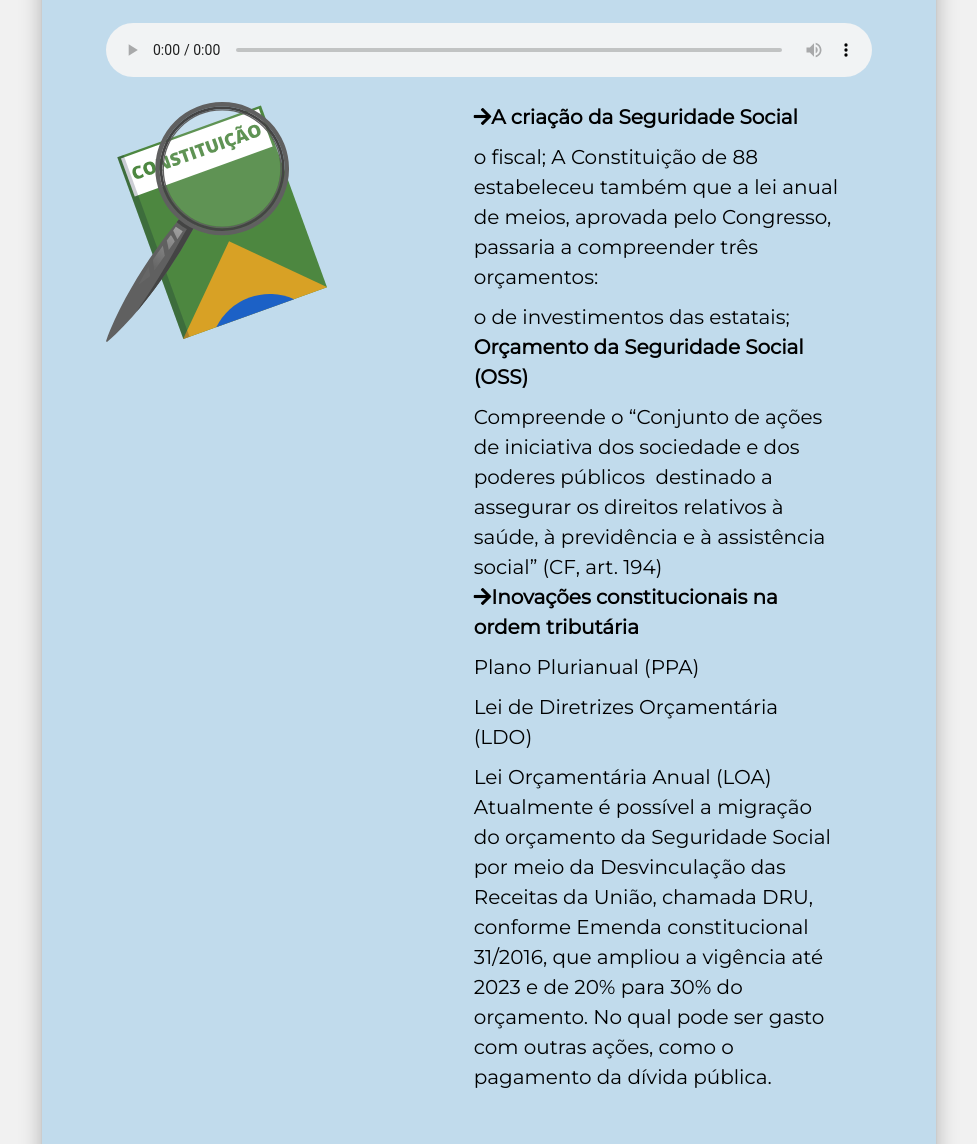
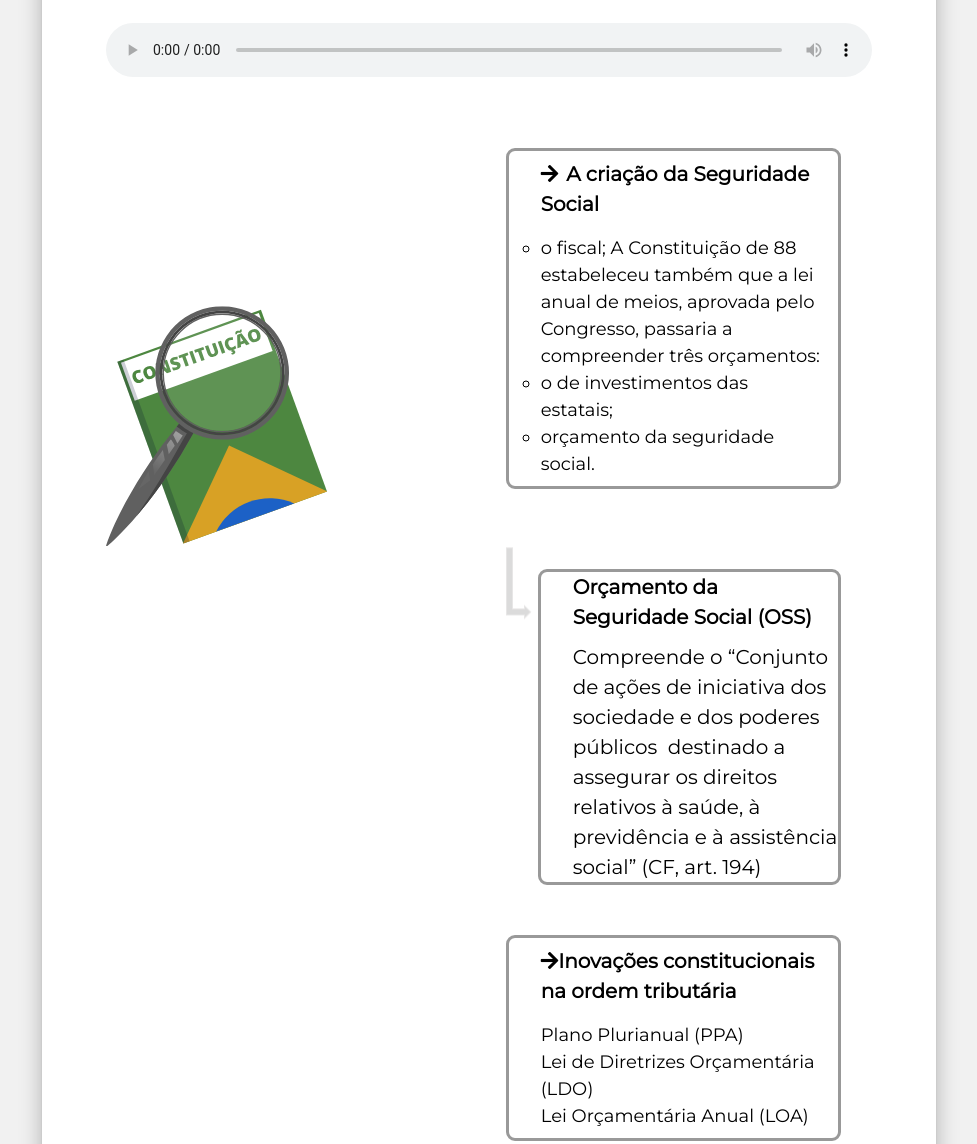
Before and after one commit to ThiagoMarques/M1A2, a plain HTML site: page index.html in a window 1280 px wide. Shown: the part 3156-4300 px from the top of the page, without its empty margins (151-1128 px from the left). Drawn offline with nearby package versions, Linux system fonts and the light colour scheme.

Commit message:
Ajusta na página 4

```diff
--- a/css/style.css
+++ b/css/style.css
@@ -1,6 +1,7 @@
 * {
   box-sizing: border-box;
 }
+html, body { height: 100%;}
 
 body {
   font-family: 'Montserrat';
--- a/css/telas.css
+++ b/css/telas.css
@@ -267,7 +267,7 @@ p {
 }
 }
 
-.destaque.esquerda {
+.destaque-esquerda {
   text-align: left;
   padding: 20px 12px 20px 80px;
   margin-left: -25px;
@@ -277,11 +277,11 @@ p {
   margin-left: -141px !important;
   padding-left: 150px;
 }
-.destaque.esquerda.legenda {
+.destaque-esquerda-legenda {
   margin-left: -16px;
   padding-left: 16px;
 }
-.destaque.direita {
+.destaque-direita {
   text-align: right;
   margin-left: -12px;
   margin-right: -25px;
@@ -293,29 +293,29 @@ p {
   padding-right: 119px;
 }
 
-.destaque.direita {
+.destaque-direita {
   margin-left: -12px;
   margin-right: -16px;
 }
-.destaque.direita.legenda {
+.destaque-direita-legenda {
   margin-right: -16px;
   padding-right: 16px;
 }
-.destaque.importante.direita {
+.destaque-importante-direita {
   background-position: center right 6px;
 }
-.destaque.importante.esquerda {
+.destaque-importante-esquerda {
   background-position: center left 6px;
 }
-.destaque.audio.sem-texto {
+.destaque-audio.sem-texto {
   min-height: auto;
   background-position: top 0px left 6px;
   width: 100%;
 }
-.destaque.audio.sem-texto.direita {
+.destaque-audio-sem-texto-direita {
   background-position: top 0px right 6px;
 }
-.destaque.audio.sem-texto audio {
+.destaque-audio-sem-texto audio {
     height: 55px;
 }
 audio{
@@ -332,7 +332,7 @@ video{
   width: 100%;
 
 }
-.destaque.esquerda.sem-icone {
+.destaque-esquerda-sem-icone {
   padding-left: 32px;
   padding-right: 16px;
   min-height: auto;
@@ -373,28 +373,28 @@ video{
    }
 }
 
-.destaque.saiba-mais {
+.destaque-saiba-mais {
   background-image: url("../img/icone-saiba-mais.svg");
 }
-.destaque.texto {
+.destaque-texto {
   background-image: url("../img/icone-texto.svg");
 }
-.destaque.video {
+.destaque-video {
   background-image: url("../img/icone-video.svg");
 }
-.destaque.audio {
+.destaque-audio {
   background-image: url("../img/icone-audio.svg");
 }
-.destaque.importante {
+.destaque-importante {
   background-image: url("../img/icone-importante.svg");
 }
-.destaque.conceito {
+.destaque-conceito {
   background-image: url("../img/icone-verbete.svg");
 }
-.destaque.download {
+.destaque-download {
   background-image: url("../img/icone-download.svg");
 }
-.destaque.sem-icone {
+.destaque-sem-icone {
   padding-left: 16px;
     padding-right: 16px;
     min-height: auto;
@@ -607,6 +607,46 @@ video{
 }
 
 
+/* Thiago Santana Marques */
+.img-icon{
+  max-width: 80px;
+  max-height: 80px;
+  width: auto;
+  height: auto;
+}
+.lista-circle {
+  list-style-type: circle;
+}
+.texto-destaque{
+  display: inline-block;
+  padding-left: 32px;
+}
+.borda-destaque{
+  border-style: solid;
+  border-color: #999;
+  border-radius: 9px;
+  margin-left: 32px;
+}
+.destaque-superior{
+  margin-top: 50px;
+  padding: 8px 16px 8px 32px;
+  align-items: left;
+}
+.destaque-inferior{
+  padding-left: 32px;
+}
+.vertical-align {
+  position: relative;
+  top: 50%;
+  transform: translateY(80%); /* Adicionar os prefixos dos navegadores */
+}
+
+@media (max-width: 640px) {
+  .img-icon{
+    width: 100%;
+   }
+}
+
 
 /*.fade{
   display: none;
--- a/index.html
+++ b/index.html
@@ -147,7 +147,7 @@
 
 	<!-- ================================================ 4 ================================================ -->
 
-	<section class="panel b-2" id="4">
+	<section class="panel b-0" id="4">
 		<article class="panel__wrapper">
 			<div class="panel__content">
 				<h1 class="panel__headline">CF/88 - Mudanças Importantes</h1>
@@ -158,45 +158,66 @@
 				</div>
 
 			</div>
-			<div class="largura-1_1  fonte-12"
-				style="text-align: center;position: relative;top: 20px; margin-bottom: 20px;">
+			<div class="largura-1_1  fonte-12 mb16" style="text-align: center;position: relative;top: 20px; ">
 				<audio class="audio .destaque.audio.sem-texto" controls="">
 					<source src="recursos/audios/M1_A2_RA_001.mp3" type="audio/mp3">
 					<p>Seu browser não suporta este recurso</p>
 				</audio>
 			</div>
-			<div class="largura-1_2">
-				<img class="img_vert" src="recursos/M1_A2_RM_01.svg">
+			<div class="largura-1_2 mt16">
+				<img class="img_vert vertical-align" src="recursos/M1_A2_RM_01.svg">
 			</div>
 			<div class="largura-1_2">
-				<div>
-					<ul class="fonte-18">
-						<p><b><i class="fas fa-arrow-right"></i>A criação da Seguridade Social</b></p>
-						<li></li>
+				<div class="destaque-superior borda-destaque">
+					<p><b><i class="fas fa-arrow-right mr8"></i>A criação da Seguridade Social</b></p>
+					<ul class="fonte-18 mt16 lista-circle">
+						<li>o fiscal; A Constituição de 88 estabeleceu também que a lei anual de meios, aprovada pelo
+							Congresso, passaria a compreender três orçamentos:
+						</li>
+						<li>
+							o de investimentos das estatais;
+						</li>
+						<li>
+							orçamento da seguridade social.
+						</li>
 
 					</ul>
-					<p>o fiscal; A Constituição de 88 estabeleceu também que a lei anual de meios, aprovada pelo
-						Congresso, passaria a compreender três orçamentos:
-					</p>
-					<p>o de investimentos das estatais;</p>
 				</div>
-				<div>
-					<p><b>Orçamento da Seguridade Social (OSS)</b></p>
-					<p>Compreende o “Conjunto de ações de iniciativa dos sociedade e dos poderes públicos  destinado
-						a assegurar os direitos relativos à saúde, à previdência e à assistência social” (CF, art.
-						194)</p>
+				<div class="destaque-inferior mt0">
+					<img class="img-icon vertical-align" src="img/down_right_arrow.png">
+					<div class="borda-destaque">
+						<p class="texto-destaque"><b>Orçamento da Seguridade Social (OSS)</b></p>
+						<p class="texto-destaque">Compreende o “Conjunto de ações de iniciativa dos sociedade e dos
+							poderes públicos  destinado
+							a assegurar os direitos relativos à saúde, à previdência e à assistência social” (CF, art.
+							194)</p>
+					</div>
+
 				</div>
-				<div>
+				<div class="destaque-superior borda-destaque">
 					<p><b><i class="fas fa-arrow-right"></i>Inovações constitucionais na ordem tributária</b></p>
-					<p>Plano Plurianual (PPA)</p>
-					<p>Lei de Diretrizes Orçamentária (LDO)</p>
-					<p>Lei Orçamentária Anual (LOA)</p>
+					<ul class="fonte-18 mt16">
+						<li>
+							Plano Plurianual (PPA)
+						</li>
+						<li>
+							Lei de Diretrizes Orçamentária (LDO)
+						</li>
+						<li>
+							Lei Orçamentária Anual (LOA)
+						</li>
+					</ul>
 				</div>
-				<div>
-					<p>Atualmente é possível a migração do orçamento da Seguridade Social por meio da Desvinculação
-						das Receitas da União, chamada DRU, conforme Emenda constitucional 31/2016, que ampliou a
-						vigência até 2023 e de 20% para 30% do orçamento. No qual pode ser gasto com outras ações,
-						como o pagamento da dívida pública.</p>
+				<div class="destaque-inferior mt0">
+					<img class="img-icon vertical-align" src="img/down_right_arrow.png">
+					<div class="borda-destaque">
+						<p class="texto-destaque">Atualmente é possível a migração do orçamento da Seguridade Social por
+							meio da Desvinculação
+							das Receitas da União, chamada DRU, conforme Emenda constitucional 31/2016, que ampliou a
+							vigência até 2023 e de 20% para 30% do orçamento. No qual pode ser gasto com outras ações,
+							como o pagamento da dívida pública.</p>
+					</div>
+
 				</div>
 			</div>
 			<div class="largura-1_1">
@@ -207,7 +228,7 @@
 
 	<!-- ================================================ 5 ================================================ -->
 
-	<section class="panel b-0" id="5" style="background-image: url('recursos/M1_A2_RM_28.svg');">
+	<section class="panel b-1" id="5" style="background-image: url('recursos/M1_A2_RM_28.svg');">
 		<article class="panel__wrapper">
 			<div class="panel__content">
 				<h1 class="panel__headline">Tipos de Sistema de Saúde</h1>
```
